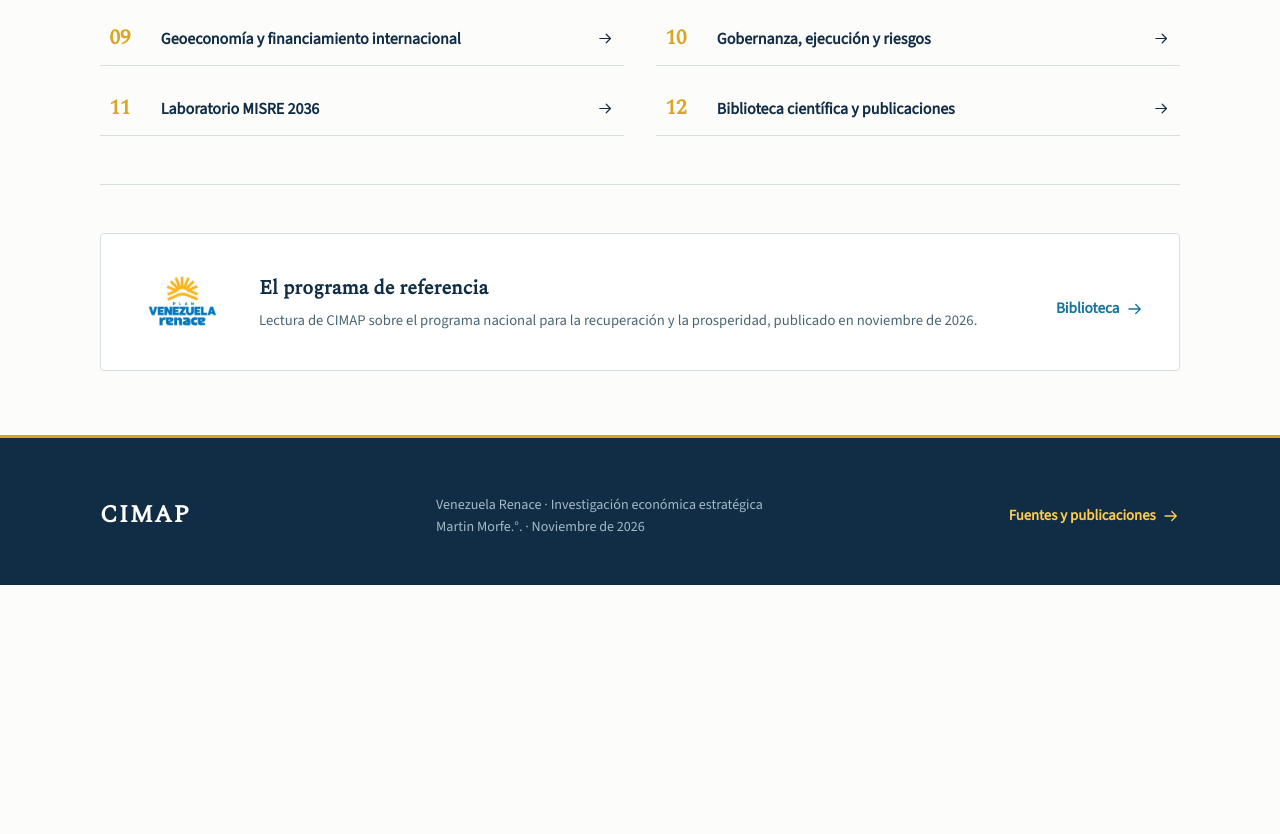
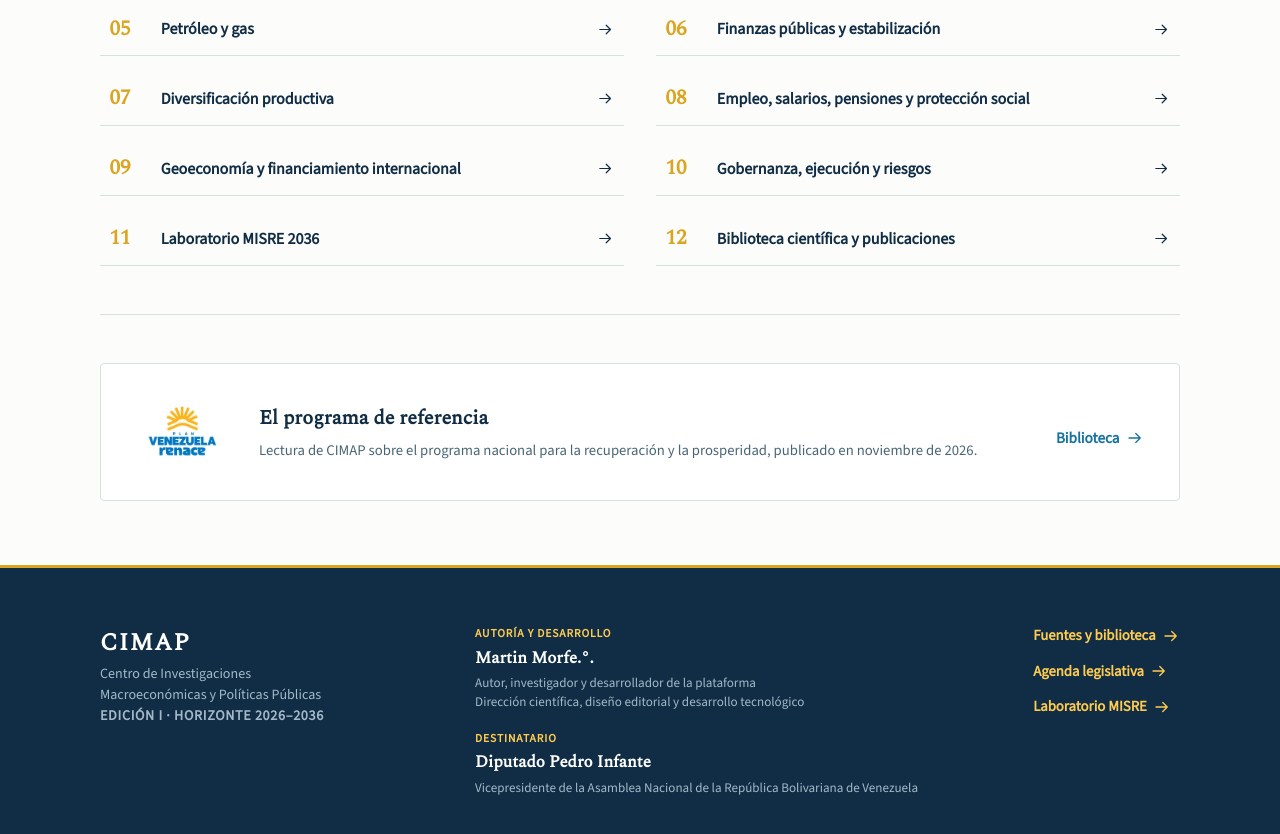
Before and after one commit to mmorfe-engineer/cimap-venezuela-renace, an Astro site: page / in a window 1280 px wide. Shown: the part 1602-2436 px from the top of the page. Before the commit the page ends 2187 px from the top, so only its background shows below. Built offline with nearby package versions, Linux system fonts and the light colour scheme; Astro itself is replaced by a stand-in of ours.

Commit message:
feat(branding): update authorship to Martin Morfe, set recipient to Diputado Pedro Infante, and enhance GitHub repository README

```diff
--- a/src/data/chapters.json
+++ b/src/data/chapters.json
@@ -366,6 +366,11 @@
         "title": "Nota de la edición",
         "text": "La publicación busca facilitar una conversación verificable sobre la recuperación económica de Venezuela. Las cifras conservan el corte de sus fuentes y las trayectorias futuras dependen de condiciones explícitas. Nuevas estadísticas, textos normativos y ejercicios reproducibles permitirán profundizar, contrastar y corregir esta lectura.",
         "source": "CIMAP (2026), nota editorial de esta edición."
+      },
+      {
+        "title": "Créditos institucionales y destinatario",
+        "text": "Investigación, dirección científica, diseño editorial y desarrollo tecnológico: Martin Morfe.°. (CIMAP). Destinatario institucional: Diputado Pedro Infante, Vicepresidente de la Asamblea Nacional de la República Bolivariana de Venezuela. Esta plataforma fue concebida y desarrollada como un instrumento de análisis estratégico de estándar internacional para contribuir al debate riguroso de políticas públicas y a la deliberación legislativa nacional.",
+        "source": "CIMAP (2026), créditos institucionales de la plataforma."
       }
     ]
   }
--- a/src/layouts/Page.astro
+++ b/src/layouts/Page.astro
@@ -11,12 +11,12 @@ import {root,chapterUrl} from '../lib/edition';
 interface Props {title:string, description:string}
 const {title,description}=Astro.props;
 ---
-<!doctype html><html lang="es"><head><meta charset="utf-8"/><meta name="viewport" content="width=device-width, initial-scale=1"/><meta name="theme-color" content="#102d45"/><title>{title} · CIMAP</title><meta name="description" content={description}/><meta name="author" content="Martin Morfe.°."/><meta property="og:type" content="article"/><meta property="og:title" content={title}/><meta property="og:description" content={description}/><link rel="icon" type="image/svg+xml" href={root+'favicon.svg'}/><link rel="canonical" href={new URL(Astro.url.pathname,Astro.site)}/></head>
+<!doctype html><html lang="es"><head><meta charset="utf-8"/><meta name="viewport" content="width=device-width, initial-scale=1"/><meta name="theme-color" content="#102d45"/><title>{title} · CIMAP</title><meta name="description" content={description}/><meta name="author" content="Martin Morfe.°. · Autor, investigador y desarrollador de la plataforma"/><meta name="recipient" content="Diputado Pedro Infante, Vicepresidente de la Asamblea Nacional de la República Bolivariana de Venezuela"/><meta property="og:type" content="article"/><meta property="og:title" content={title}/><meta property="og:description" content={description}/><link rel="icon" type="image/svg+xml" href={root+'favicon.svg'}/><link rel="canonical" href={new URL(Astro.url.pathname,Astro.site)}/></head>
 <body><a class="skip" href="#lectura">Saltar al contenido</a>
 <header class="mast"><div class="shell mast-inner"><a href={root} class="wordmark">CIMAP</a><span class="mast-label">Investigación económica</span><nav aria-label="Navegación principal"><a href={root+'#indice'}>Capítulos</a><a href={chapterUrl(11)}>Laboratorio</a><a href={chapterUrl(12)}>Biblioteca</a></nav><button id="open-search" aria-label="Buscar en la publicación"><Icon name="search"/><span>Buscar</span></button></div></header>
 <dialog id="search"><form method="dialog" class="dialog-head"><b>Buscar en la edición</b><button aria-label="Cerrar buscador"><Icon name="close"/></button></form><label for="q-global">Capítulos, instrumentos, términos y series</label><input id="q-global" type="search" placeholder="Ej. pensiones, hidrocarburos…" autocomplete="off"/><p id="search-count" role="status"></p><ul id="search-hits"></ul></dialog>
 <main id="lectura"><slot/></main>
-<footer class="footer"><div class="shell"><span class="wordmark">CIMAP</span><p>Venezuela Renace · Investigación económica estratégica<br/>Martin Morfe.°. · Noviembre de 2026</p><a href={chapterUrl(12)}>Fuentes y publicaciones <Icon name="arrow"/></a></div></footer>
+<footer class="footer"><div class="shell"><div class="footer-col brand-col"><span class="wordmark">CIMAP</span><p class="footer-subbrand">Centro de Investigaciones Macroeconómicas y Políticas Públicas</p><p class="footer-edition">Edición I · Horizonte 2026–2036</p></div><div class="footer-col meta-col"><div class="meta-item"><span class="meta-label">Autoría y desarrollo</span><strong class="meta-name">Martin Morfe.°.</strong><span class="meta-desc">Autor, investigador y desarrollador de la plataforma<br/>Dirección científica, diseño editorial y desarrollo tecnológico</span></div><div class="meta-item"><span class="meta-label">Destinatario</span><strong class="meta-name">Diputado Pedro Infante</strong><span class="meta-desc">Vicepresidente de la Asamblea Nacional de la República Bolivariana de Venezuela</span></div></div><div class="footer-col link-col"><a href={chapterUrl(12)}>Fuentes y biblioteca <Icon name="arrow"/></a><a href={chapterUrl(2)+'#agenda'}>Agenda legislativa <Icon name="arrow"/></a><a href={chapterUrl(11)}>Laboratorio MISRE <Icon name="arrow"/></a></div></div></footer>
 <script>
 import {normalize,root} from '../lib/edition';
 const dialog=document.querySelector<HTMLDialogElement>('#search')!;
--- a/src/pages/index.astro
+++ b/src/pages/index.astro
@@ -8,7 +8,7 @@ import agenda from '../data/agenda.json';
 <Page title="Venezuela Renace — De la recuperación económica a la refundación del capital de confianza" description="Publicación económica de CIMAP sobre Venezuela, sus reformas y las condiciones de recuperación en el horizonte 2026–2036.">
 <div class="shell">
 <div class="issue"><span><i></i> Edición I <b>/</b> Estudios de país</span><span>Noviembre de 2026</span></div>
-<section class="cover"><div><p class="eyebrow gold-rule">Investigación económica estratégica</p><h1>Venezuela<br/><em>Renace</em></h1><p class="subtitle">De la recuperación económica a la refundación del capital de confianza.</p><div class="byline">Martin Morfe.°. <span>·</span> Horizonte 2026–2036</div><div class="actions"><a class="primary" href={chapterUrl(1)}>Leer la publicación <Icon name="arrow"/></a><a class="secondary" href="#indice">Ver índice <Icon name="chev" size={15}/></a></div></div><CoverGraphic/></section>
+<section class="cover"><div><p class="eyebrow gold-rule">Investigación económica estratégica</p><h1>Venezuela<br/><em>Renace</em></h1><p class="subtitle">De la recuperación económica a la refundación del capital de confianza.</p><div class="attribution-block"><div class="author-role"><span class="role-tag">Autoría y desarrollo</span><strong class="role-name">Martin Morfe.°.</strong><span class="role-title">Autor, investigador y desarrollador de la plataforma</span><span class="role-details">Dirección científica, diseño editorial y desarrollo tecnológico</span></div><div class="recipient-role"><span class="role-tag">Destinatario</span><strong class="role-name">Diputado Pedro Infante</strong><span class="role-title">Vicepresidente de la Asamblea Nacional de la República Bolivariana de Venezuela</span></div></div><div class="actions"><a class="primary" href={chapterUrl(1)}>Leer la publicación <Icon name="arrow"/></a><a class="secondary" href="#indice">Ver índice <Icon name="chev" size={15}/></a></div></div><CoverGraphic/></section>
 <nav class="edition-index" aria-label="Accesos de la edición"><a href="#indice"><Icon name="book"/><strong>12</strong> capítulos</a><a href={chapterUrl(2)+'#agenda'}><Icon name="grid"/><strong>{agenda.length}</strong> fichas de agenda</a><a href={chapterUrl(3)+'#explorador'}><Icon name="diagonal"/><strong>{series.length}</strong> gráficas económicas</a><a href={chapterUrl(11)}><Icon name="lab"/>Laboratorio MISRE <Icon name="arrow" size={15}/></a></nav>
 <section class="spotlight"><div><p class="eyebrow gold-rule">Prioridad legislativa</p><h2>De la reforma al<br/><em>hecho verificable.</em></h2><p>¿Qué cambió en la ley y qué sigue en trámite? La agenda reúne los instrumentos, sus dependencias y el hito documental que permite seguir cada reforma.</p><a class="textlink" href={chapterUrl(2)+'#agenda'}>Explorar la agenda <Icon name="arrow"/></a></div><div class="feature-list">{agenda.slice(0,3).map((a,i)=><a href={chapterUrl(2)+'#ficha-'+a.id}><span class="folio">{num(i+1)}</span><div><small>{a.status}</small><b>{a.title}</b></div><Icon name="diagonal"/></a>)}</div></section>
 <section class="directory" id="indice"><div class="section-head"><p class="eyebrow">Guía de lectura</p><h2>Índice de la edición</h2></div><div class="contents">{chapters.map(c=><a href={chapterUrl(c.id)}><span class="folio">{num(c.id)}</span><span>{c.title}</span><Icon name="arrow" size={17}/></a>)}</div></section>
--- a/src/styles/editorial.css
+++ b/src/styles/editorial.css
@@ -414,6 +414,50 @@ dialog#search label {
   margin-bottom: 1.8rem;
 }
 
+.attribution-block {
+  margin: 1.2rem 0 1.8rem;
+  padding: 1rem 1.2rem;
+  background: rgba(255, 255, 255, 0.7);
+  border-left: 3px solid var(--color-solar);
+  border-radius: 0 4px 4px 0;
+  display: flex;
+  flex-direction: column;
+  gap: 0.85rem;
+}
+
+.author-role, .recipient-role {
+  display: flex;
+  flex-direction: column;
+}
+
+.role-tag {
+  font-size: 0.72rem;
+  text-transform: uppercase;
+  font-weight: 700;
+  letter-spacing: 0.08em;
+  color: var(--color-solar);
+  margin-bottom: 0.15rem;
+}
+
+.role-name {
+  font-family: var(--font-serif);
+  font-size: 1.15rem;
+  font-weight: 700;
+  color: var(--color-navy-deep);
+  line-height: 1.25;
+}
+
+.role-title {
+  font-size: 0.84rem;
+  color: var(--color-text-main);
+  line-height: 1.35;
+}
+
+.role-details {
+  font-size: 0.78rem;
+  color: var(--color-text-muted);
+}
+
 .byline span {
   margin: 0 0.4rem;
   color: var(--color-solar);
@@ -1419,6 +1463,7 @@ td:nth-child(2) {
 }
 
 /* FOOTER */
+/* FOOTER */
 .footer {
   background: var(--color-navy-deep);
   color: #e0e9ee;
@@ -1430,15 +1475,78 @@ td:nth-child(2) {
 .footer .shell {
   display: flex;
   flex-direction: column;
-  gap: 1.5rem;
-}
-
-@media (min-width: 680px) {
+  gap: 2rem;
+}
+
+@media (min-width: 900px) {
   .footer .shell {
     flex-direction: row;
     justify-content: space-between;
-    align-items: center;
-  }
+    align-items: flex-start;
+  }
+}
+
+.footer-col {
+  display: flex;
+  flex-direction: column;
+}
+
+.brand-col {
+  max-width: 260px;
+}
+
+.footer-subbrand {
+  margin: 0.5rem 0 0.3rem;
+  font-size: 0.85rem;
+  color: #a4b9c8;
+  line-height: 1.4;
+}
+
+.footer-edition {
+  font-size: 0.78rem;
+  color: var(--color-solar-light);
+  letter-spacing: 0.05em;
+  text-transform: uppercase;
+  font-weight: 600;
+}
+
+.meta-col {
+  display: flex;
+  flex-direction: column;
+  gap: 1.1rem;
+  max-width: 540px;
+}
+
+.meta-item {
+  display: flex;
+  flex-direction: column;
+  gap: 0.15rem;
+}
+
+.meta-label {
+  font-size: 0.72rem;
+  text-transform: uppercase;
+  letter-spacing: 0.08em;
+  font-weight: 700;
+  color: var(--color-solar-light);
+}
+
+.meta-name {
+  font-family: var(--font-serif);
+  font-size: 1.05rem;
+  color: #fff;
+}
+
+.meta-desc {
+  font-size: 0.82rem;
+  color: #a4b9c8;
+  line-height: 1.4;
+}
+
+.link-col {
+  display: flex;
+  flex-direction: column;
+  gap: 0.75rem;
 }
 
 .footer p {
```
Also changed, not shown: README.md.
